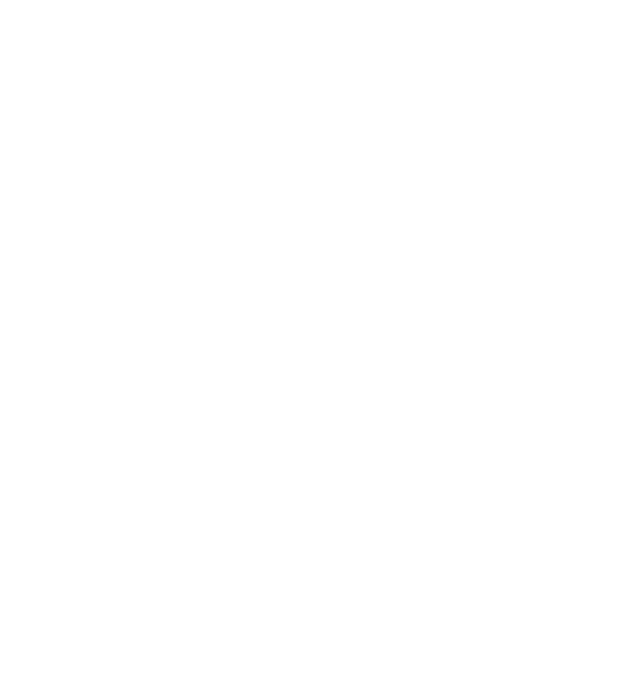
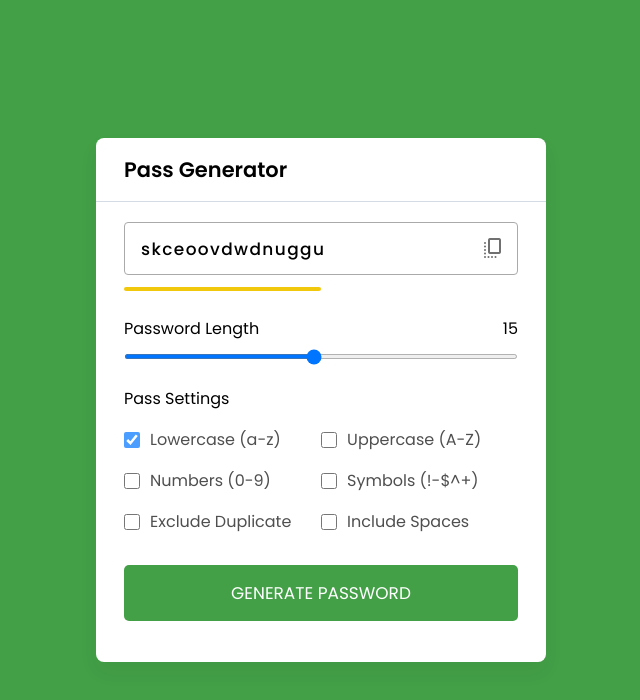
Before and after one commit to UmbertoV88/password-generetor, a plain HTML site: page index.html in a window 1280 px wide. Shown: the whole page, without its empty margins (319-959 px from the left). Drawn offline with nearby package versions, Linux system fonts and the light colour scheme.

Commit message:
Password Generator DONE

```diff
--- a/index.html
+++ b/index.html
@@ -1,11 +1,68 @@
+<!DOCTYPE html>
 <html lang="en">
+
 <head>
     <meta charset="UTF-8">
     <meta http-equiv="X-UA-Compatible" content="IE=edge">
     <meta name="viewport" content="width=device-width, initial-scale=1.0">
-    <title>Password Generator</title>
+    <link href="https://fonts.googleapis.com/css2?family=Material+Symbols+Rounded" rel="stylesheet" />
+    <link rel="stylesheet" href="style.css">
+    <title> ----> Password Generator <---- </title>
 </head>
+
 <body>
 
+    <div class="container">
+        <h2>Pass Generator</h2>
+        <div class="wrapper">
+            <div class="input-box">
+                <input type="text" disabled>
+                <span class="material-symbols-rounded">copy_all</span>
+            </div>
+            <div class="pass-indicator"></div>
+            <div class="pass-length">
+                <div class="details">
+                    <label class="title">Password Length</label>
+                    <span></span>
+                </div>
+                <input type="range" min="1" max="30" value="15" step="1">
+            </div>
+
+            <div class="pass-settings">
+                <label class="title">Pass Settings</label>
+                <ul class="options">
+                    <li class="option">
+                        <input type="checkbox" id="lowercase" checked>
+                        <label for="lowercase">Lowercase (a-z)</label>
+                    </li>
+                    <li class="option">
+                        <input type="checkbox" id="uppercase">
+                        <label for="uppercase">Uppercase (A-Z)</label>
+                    </li>
+                    <li class="option">
+                        <input type="checkbox" id="numbers">
+                        <label for="numbers">Numbers (0-9)</label>
+                    </li>
+                    <li class="option">
+                        <input type="checkbox" id="symbols">
+                        <label for="symbols">Symbols (!-$^+)</label>
+                    </li>
+                    <li class="option">
+                        <input type="checkbox" id="exc-duplicate">
+                        <label for="exc-duplicate">Exclude Duplicate</label>
+                    </li>
+                    <li class="option">
+                        <input type="checkbox" id="spaces">
+                        <label for="spaces">Include Spaces</label>
+                    </li>
+                </ul>
+            </div>
+
+            <button class="generate-btn">Generate Password</button>
+        </div>
+    </div>
+
+    <script src="main.js"></script>
 </body>
+
 </html>
--- a/main.js
+++ b/main.js
@@ -0,0 +1,68 @@
+const lengthSlider = document.querySelector(".pass-length input");
+const options = document.querySelectorAll(".option input");
+const copyIcon = document.querySelector(".input-box span");
+const passwordInput = document.querySelector(".input-box input");
+const passIndicator = document.querySelector(".pass-indicator");
+const generateBtn = document.querySelector(".generate-btn");
+
+const characters = {
+    lowercase: "abcdefghijklmnopqrstuvwxyz",
+    uppercase: "ABCDEFGHIJKLMNOPQRSTUVWXYZ",
+    numbers: "0123456789",
+    symbols: "!$%&|[](){}:;.,*+-#@<>~"
+}
+
+const generatePassword = () => {
+    let staticPassword = "",
+        randomPassword = "",
+        excludeDuplicate = false,
+        passLength = lengthSlider.value;
+
+    options.forEach(option => {
+        if (option.checked) {
+            if (option.id !== "exc-duplicate" && option.id !== "spaces") {
+                staticPassword += characters[option.id];
+            } else if (option.id === "spaces") {
+                staticPassword += `  ${staticPassword}  `;
+            } else {
+                excludeDuplicate = true;
+            }
+        }
+    });
+
+    for (let i = 0; i < passLength; i++) {
+        let randomChar = staticPassword[Math.floor(Math.random() * staticPassword.length)];
+        if (excludeDuplicate) {
+            !randomPassword.includes(randomChar) || randomChar == " " ? randomPassword += randomChar : i--;
+        } else {
+            randomPassword += randomChar;
+        }
+    }
+    passwordInput.value = randomPassword;
+
+}
+
+const updatePassIndicator = () => {
+    passIndicator.id = lengthSlider.value <= 8 ? "weak" : lengthSlider.value <= 16 ? "medium" : "strong";
+}
+
+const updateSlider = () => {
+    document.querySelector(".pass-length span").innerText = lengthSlider.value;
+    generatePassword();
+    updatePassIndicator();
+}
+updateSlider();
+
+const copyPassword = () => {
+    navigator.clipboard.writeText(passwordInput.value);
+    copyIcon.innerText = "check";
+    copyIcon.style.color = "#4285f4";
+    setTimeout(() => {
+        copyIcon.innerText = "copy_all";
+        copyIcon.style.color = "#707070";
+    }, 1500);
+}
+
+copyIcon.addEventListener("click", copyPassword);
+lengthSlider.addEventListener("input", updateSlider);
+generateBtn.addEventListener("click", generatePassword);
--- a/style.css
+++ b/style.css
@@ -1,5 +1,157 @@
+@import url('https://fonts.googleapis.com/css2?family=Poppins:wght@400;500;600&display=swap');
+
 *{
     margin: 0;
     padding: 0;
     box-sizing: border-box;
+    font-family: 'Poppins', sans-serif;
 }
+
+body{
+    display: flex;
+    align-items: center;
+    justify-content: center;
+    min-height: 100vh;
+    background: #43A047;
+}
+
+.container{
+    width: 450px;
+    background: #fff;
+    border-radius: 8px;
+    box-shadow: 0 10px 20px rgba(0, 0, 0, 0.05);
+}
+
+.container h2{
+    font-weight: 600;
+    font-size: 1.31rem;
+    padding: 1rem 1.75rem;
+    border-bottom: 1px solid #d4dbe5;
+}
+
+.wrapper{
+    margin: 1.25rem 1.75rem;
+}
+
+.wrapper .input-box{
+    position: relative;
+}
+
+.input-box input{
+    width: 100%;
+    height: 53px;
+    color: #000;
+    background: none;
+    font-size: 1.06rem;
+    font-weight: 500;
+    border-radius: 4px;
+    letter-spacing: 1.4px;
+    border: 1px solid #aaa;
+    padding: 0 2.85rem 0 1rem;
+}
+
+.input-box span{
+    position: absolute;
+    right: 13px;
+    cursor: pointer;
+    line-height: 53px;
+    color: #707070;
+}
+
+.input-box span:hover{
+    color: #43A047 !important;
+}
+
+.wrapper .pass-indicator{
+    width: 100%;
+    height: 4px;
+    position: relative;
+    margin-top: 0.75rem;
+    border-radius: 25px;
+}
+
+.pass-indicator::before{
+    position: absolute;
+    content: "";
+    height: 100%;
+    width: 50%;
+    border-radius: inherit;
+    transition: width 0.3s ease;
+}
+
+.pass-indicator#weak::before{
+    width: 20%;
+    background: #e64a4a;
+}
+
+.pass-indicator#medium::before{
+    width: 50%;
+    background: #f1c80b;
+}
+
+.pass-indicator#strong::before{
+    width: 100%;
+    background: #43A047;
+}
+
+.wrapper .pass-length{
+    margin: 1.56rem 0 1.25rem;
+}
+
+.pass-length .details{
+    display: flex;
+    justify-content: space-between;
+}
+
+.pass-length input{
+    width: 100%;
+    height: 5px;
+}
+
+.pass-settings .options{
+    display: flex;
+    list-style: none;
+    flex-wrap: wrap;
+    margin-top: 1rem;
+}
+
+.pass-settings .options .option{
+    display: flex;
+    align-items: center;
+    margin-bottom: 1rem;
+    width: calc(100% / 2);
+}
+
+.options .option:first-child{
+    pointer-events: none;
+}
+
+.options .option:first-child input{
+    opacity: 0.7;
+}
+
+.options .option input{
+    height: 16px;
+    width: 16px;
+    cursor: pointer;
+}
+
+.options .option label{
+    cursor: pointer;
+    color: #4f4f4f;
+    padding-left: 0.63rem;
+}
+
+.wrapper .generate-btn{
+    width: 100%;
+    color: #fff;
+    border: none;
+    outline: none;
+    cursor: pointer;
+    background: #43A047;
+    font-size: 1.06rem;
+    padding: 0.94rem 0;
+    border-radius: 5px;
+    text-transform: uppercase;
+    margin: 0.94rem 0 1.3rem;
+}
```
